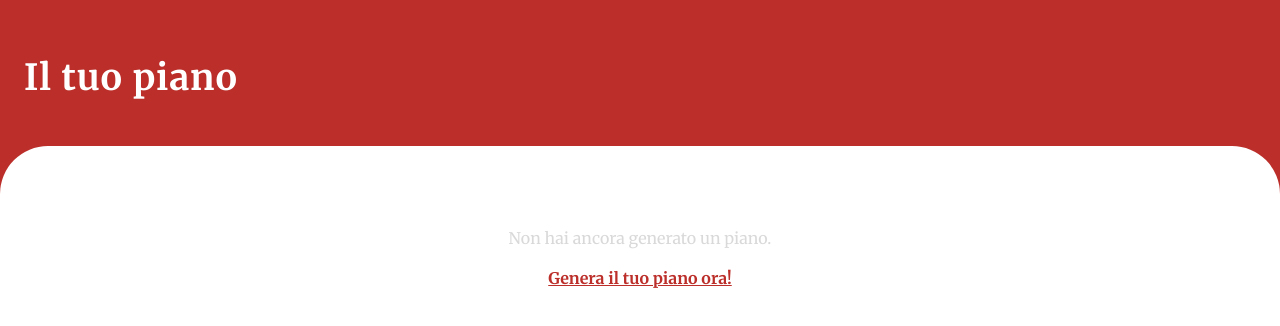
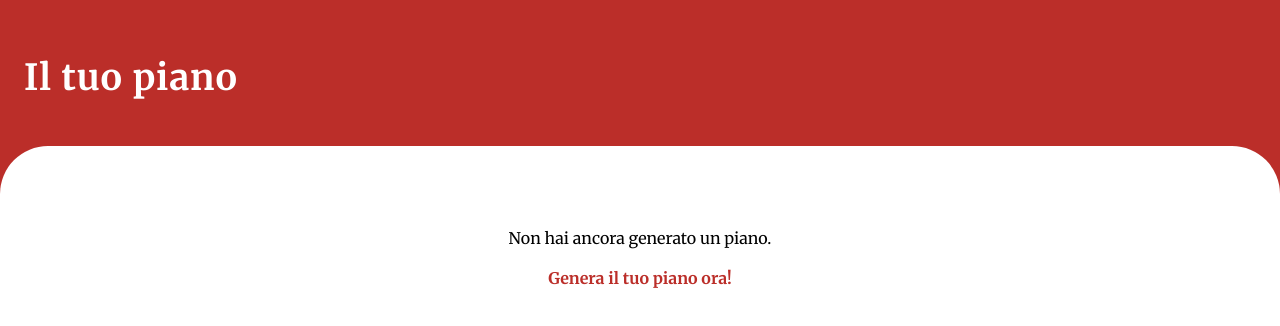
Before and after one commit to fairlycodeparents/AlmaSpot, a Vue app in the folder client/: page /plan in a window 1280 px wide. Shown: the part 134-460 px from the top of the page. Built offline with nearby package versions, Linux system fonts and the light colour scheme.

Commit message:
fix(plan): update styling for PlanView component and improve accessibility

```diff
--- a/client/src/views/PlanView.vue
+++ b/client/src/views/PlanView.vue
@@ -74,7 +74,7 @@ async function handleNotificationToggle() {
       </h1>
     </header>
 
-    <main class="flex-1 bg-white rounded-t-[3rem] relative">
+    <main class="flex-1 bg-base-background rounded-t-[3rem] relative">
       <div class="w-full max-w-lg mx-auto flex flex-col px-6 py-8 pb-32">
         <div
           v-if="error"
@@ -106,12 +106,12 @@ async function handleNotificationToggle() {
 
           <div
             v-else
-            class="text-center py-12 text-base-grey flex flex-col items-center gap-4"
+            class="text-center py-12 text-base-text flex flex-col items-center gap-4"
           >
             <p>Non hai ancora generato un piano.</p>
             <RouterLink
               to="/"
-              class="text-brand font-bold underline hover:text-brand-dark"
+              class="text-brand font-bold hover:text-brand-dark hover:underline"
             >
               Genera il tuo piano ora!
             </RouterLink>
@@ -154,7 +154,9 @@ async function handleNotificationToggle() {
         class="fixed bottom-8 left-0 right-0 flex justify-center pointer-events-none"
       >
         <div
-          class="bg-gray-100 text-gray-500 px-6 py-3 rounded-full font-medium shadow-md"
+          class="inline-flex items-center justify-center rounded-full font-medium cursor-not-allowed select-none px-6 py-3 bg-base-text/12 text-base-text/38"
+          role="status"
+          aria-label="Le notifiche non sono supportate"
         >
           Notifiche non supportate
         </div>
```
